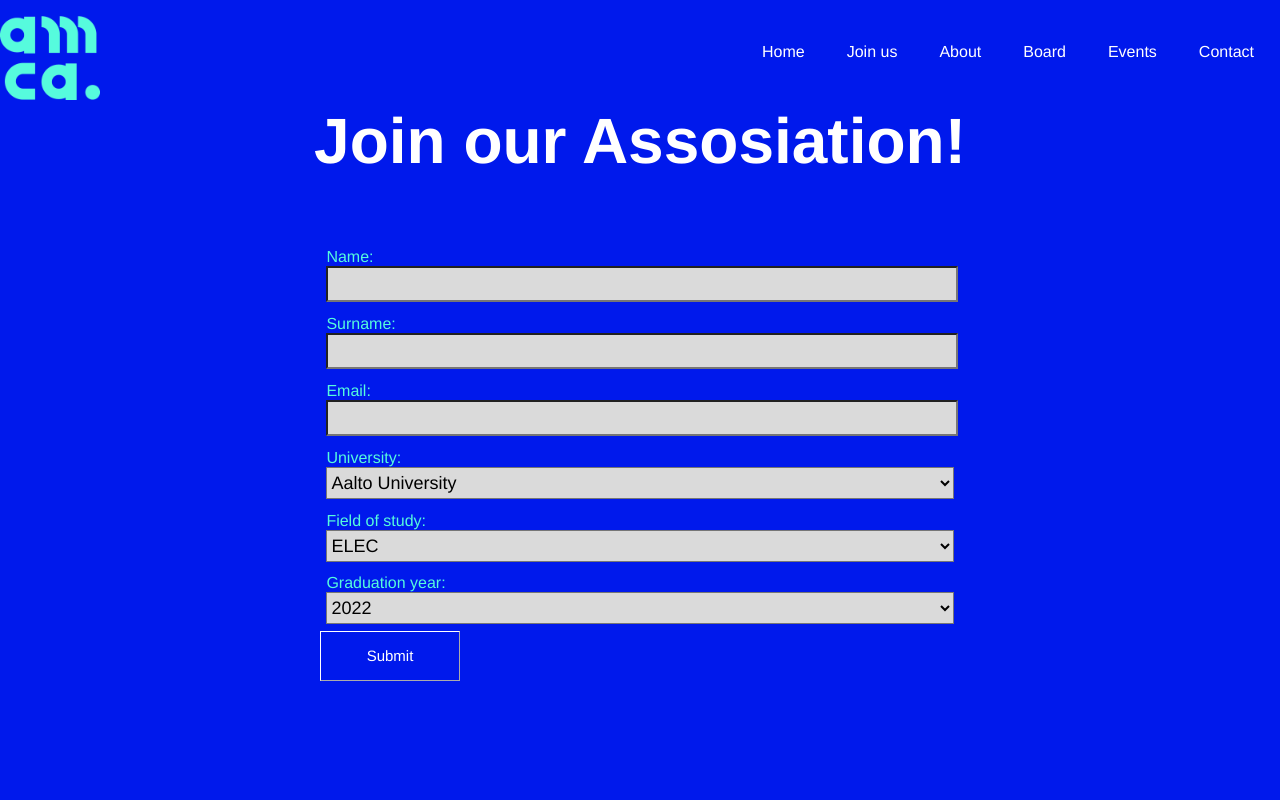
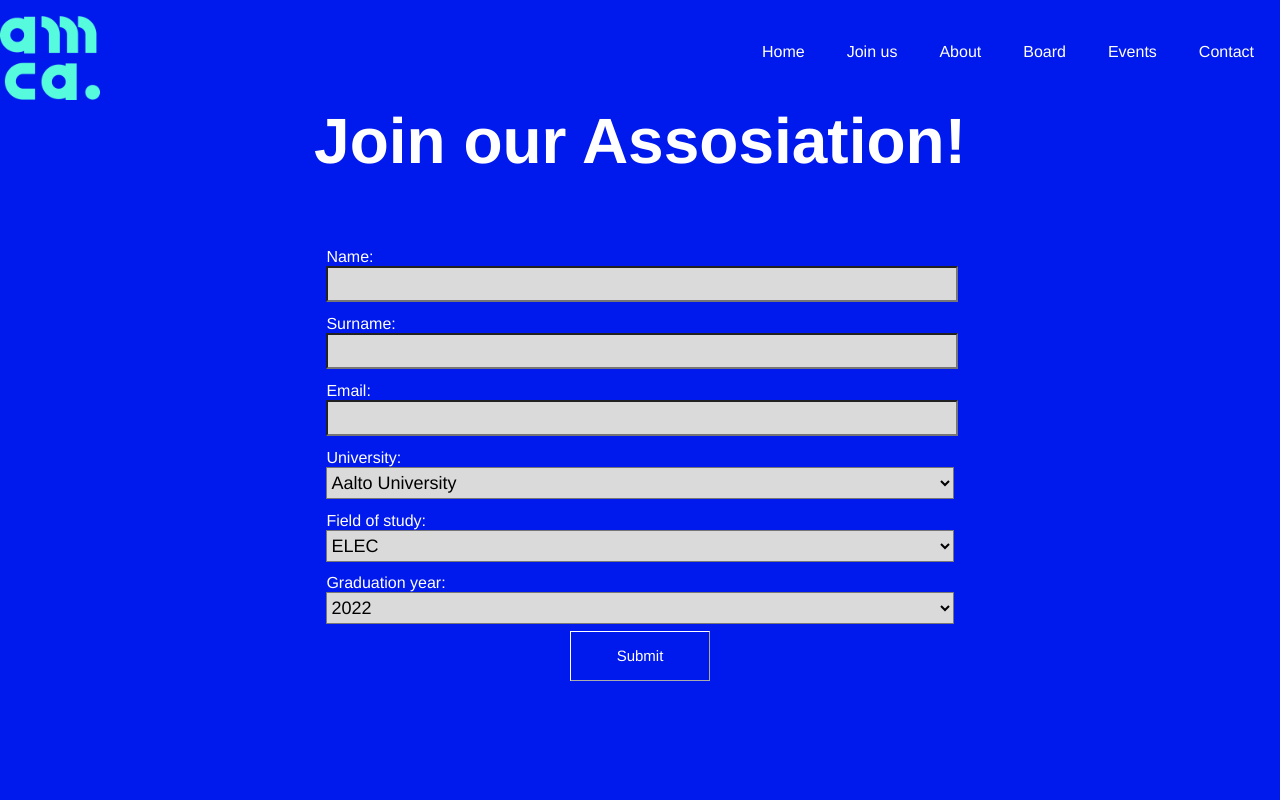
Before and after one commit to Sdfeagt/amca-website, a React (Create React App) app: page /join in a window 1280 px wide. Shown: the top 800 px of the page. Built offline with nearby package versions, Linux system fonts and the light colour scheme; no server answers.

Commit message:
Backend connected, form fields now mandatory

```diff
--- a/src/backend/firebaseconfig.ts
+++ b/src/backend/firebaseconfig.ts
@@ -27,7 +27,7 @@ export interface Member {
 const addMember = async (memberData: Member) => {
   console.log("In addMember")
   console.log("Checking db", db)
-  console.log("Chack env...", process.env.FIREBASE_API)
+  console.log("Check env...", process.env.REACT_APP_FIREBASE_API)
   try {
     console.log("Trying...")
     console.log(memberData)
--- a/src/components/Join.tsx
+++ b/src/components/Join.tsx
@@ -64,19 +64,19 @@ const Join = () => {
     <form className='JoinForm' onSubmit={addPerson}>
     <label>
       Name:
-      <input type="text" name="name" value={name} id='name' onChange={setNameChange}/>
+      <input type="text" name="name" value={name} id='name' onChange={setNameChange} required/>
     </label>
     <label>
       Surname:
-      <input type="text" name="surname" value={surname} id='surname' onChange={setSurnameChange}/>
+      <input type="text" name="surname" value={surname} id='surname' onChange={setSurnameChange} required/>
     </label>
     <label>
       Email:
-      <input type="text" name="mail" value={mail} id='mail' onChange={setMailChange}/>
+      <input type="text" name="mail" value={mail} id='mail' onChange={setMailChange} required/>
     </label>
     <label>
       University:
-      <select onChange={setUniChange} id='uni' defaultValue='AaltoUni'>
+      <select onChange={setUniChange} id='uni' defaultValue='AaltoUni' required>
         <option value="AaltoUni">Aalto University</option>
         <option value="HelsinkiUni">Helsinki University</option>
         <option value="otherUni">Other</option>
@@ -84,7 +84,7 @@ const Join = () => {
     </label>
     <label>
       Field of study:
-      <select onChange={setFieldChange} id='field' defaultValue='ELEC'>
+      <select onChange={setFieldChange} id='field' defaultValue='ELEC' required>
         <option value="ELEC">ELEC</option>
         <option value="SCI">SCI</option>
         <option value="CHEM">CHEM</option>
@@ -96,7 +96,7 @@ const Join = () => {
     </label>
     <label>
       Graduation year:
-      <select onChange={setGradyearChange} id='grad' defaultValue='grad 2022'>
+      <select onChange={setGradyearChange} id='grad' defaultValue='grad 2022' required>
         <option value="grad 2022">2022</option>
         <option value="grad 2023">2023</option>
         <option value="grad 2024">2024</option>
@@ -107,7 +107,9 @@ const Join = () => {
         <option value="later">Other</option>
       </select>
     </label>
+    <div className='SubmitForm'>
     <input type="submit" value="Submit" className='submitbtn' />
+    </div>
   </form>
   </div>
   )
--- a/src/styles/Join.css
+++ b/src/styles/Join.css
@@ -18,17 +18,20 @@
 }
 .JoinPage .JoinForm label {
   display: block;
-  color: rgb(85, 251, 220);
+  color: rgb(255, 255, 255);
   padding: 1%;
   font-size: medium;
 }
 .JoinPage .JoinForm input, .JoinPage .JoinForm textarea, .JoinPage .JoinForm select {
-  display: block;
   width: 100%;
   font-family: inherit;
   font-size: large;
   height: 4vh;
   background-color: rgb(218, 218, 218);
+}
+.JoinPage .JoinForm .SubmitForm {
+  display: block;
+  text-align: center;
 }
 .JoinPage .JoinForm .submitbtn {
   background-color: rgb(0, 25, 236);
--- a/src/styles/Join.scss
+++ b/src/styles/Join.scss
@@ -15,12 +15,11 @@
 
         label{
             display: block;
-            color: $green_main;
+            color: $White;
             padding: 1%;
             font-size: medium;
         }
         input, textarea, select{
-            display: block;
             width: 100%;
             font-family: inherit;
             font-size: large;
@@ -28,6 +27,10 @@
             background-color: rgb(218, 218, 218);
         }
 
+        .SubmitForm{
+            display: block;
+            text-align: center;
+        }
         .submitbtn{
             background-color: $blue_main;
             cursor: pointer;
```
Also changed, not shown: 1 other file (tests, documents, lock files or other folders).
